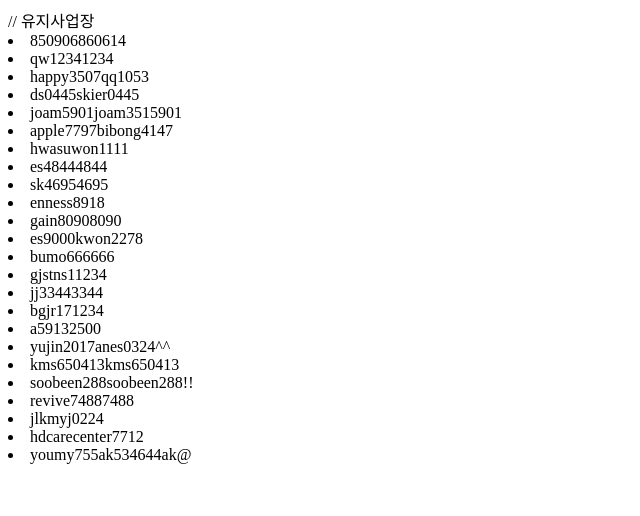
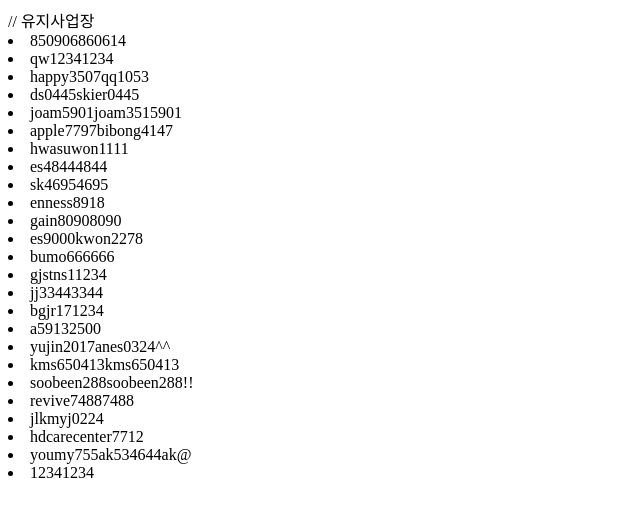
Before and after one commit to chung0906/simplecare, a plain HTML site: page index.html in a window 1280 px wide. Shown: the full height of the page, 0-640 px from the left. Drawn offline with Linux system fonts and the light colour scheme.

Commit message:
Update index.html

```diff
--- a/index.html
+++ b/index.html
@@ -33,6 +33,7 @@
 <li>jlkmyj0224</li> <script>              // 약수 주간 (평창) </script>
 <li>hdcarecenter7712</li> <script>        // 효담 주간 (청주) </script>
 <li>youmy755ak534644ak@</li> <script>     // 더드림 방문 (영암) </script>
+<li>12341234</li> <script>                // 가가호호 임시비번 12/9 이후 삭제하기 </script>
 
 </body>
 </html>
```
